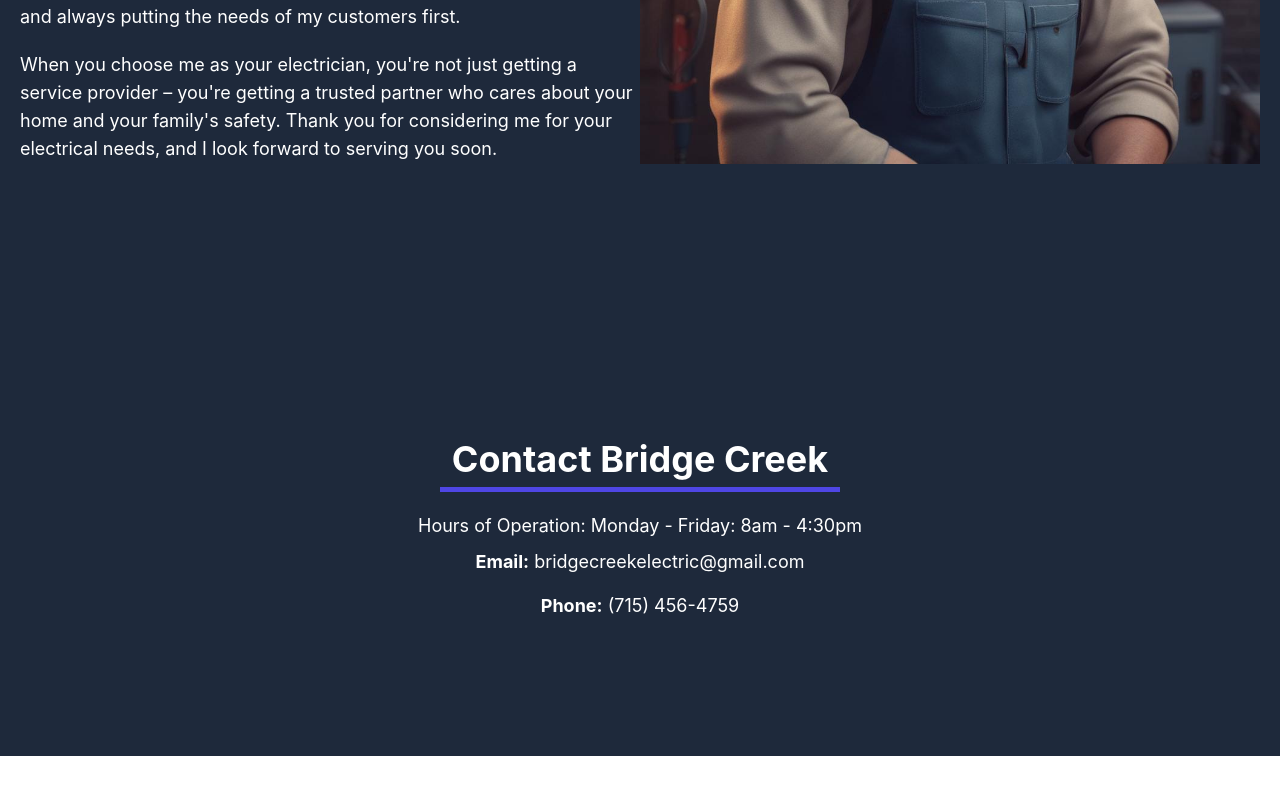
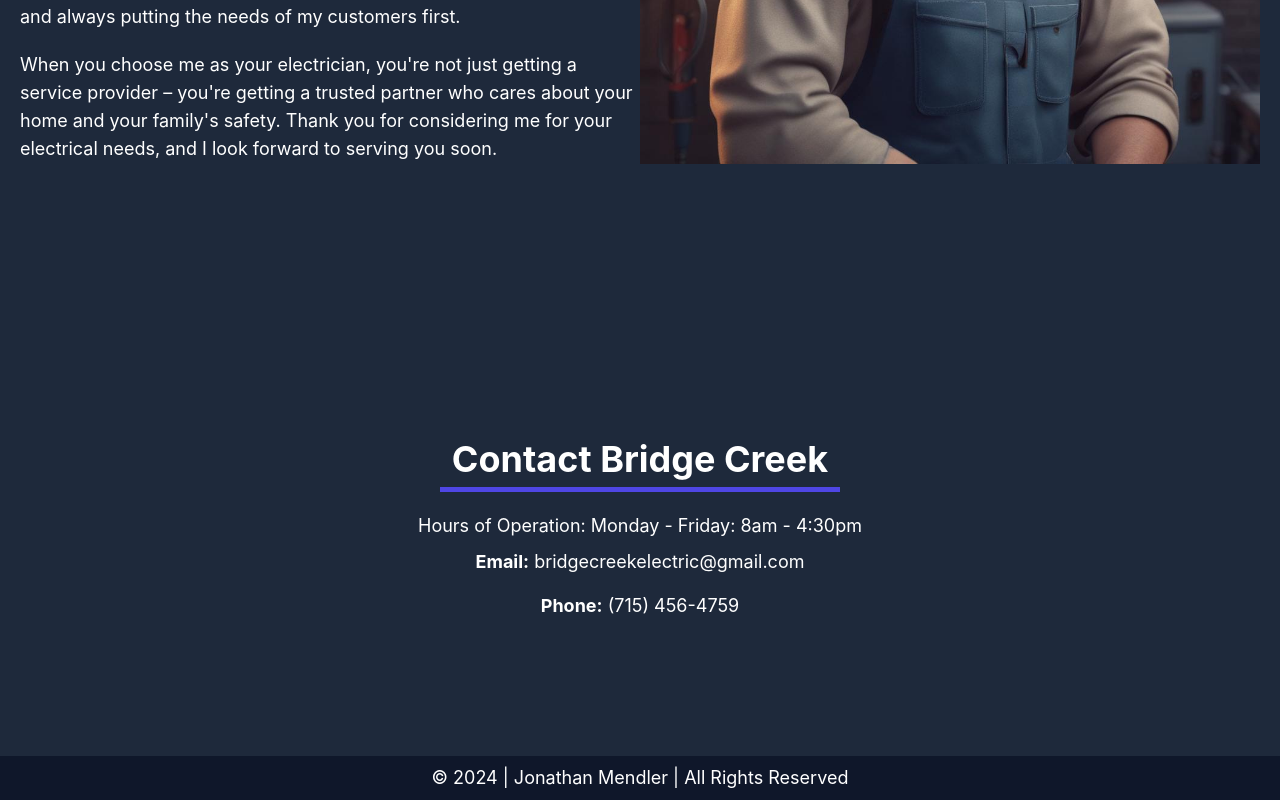
Before and after one commit to JonathanMendler/bridge_creek, a React (Vite) app: page / in a window 1280 px wide. Shown: the part 1207-2007 px from the top of the page. Before the commit the page ends 1963 px from the top, so only its background shows below. Built offline with nearby package versions, Linux system fonts and the light colour scheme.

Commit message:
Add Footer info

```diff
--- a/src/App.jsx
+++ b/src/App.jsx
@@ -5,7 +5,7 @@ import About from "./components/About";
 // import Service from "./components/Service";
 // import Testimonial from "./components/Testimonial";
 import Contact from "./components/Contact";
-// import Footer from "./components/Footer";
+import Footer from "./components/Footer";
 
 function App() {
   return (
@@ -16,7 +16,7 @@ function App() {
       {/* <Service /> */}
       {/* <Testimonial /> */}
       <Contact />
-      {/* <Footer /> */}
+      <Footer />
     </>
   );
 }
--- a/src/components/Footer.jsx
+++ b/src/components/Footer.jsx
@@ -0,0 +1,10 @@
+import React from "react";
+import { AiOutlineTwitter, AiOutlineYoutube, AiOutlineFacebook } from "react-icons/ai";
+
+const Footer = () => {
+  return (
+    <div className="py-2 text-center bg-primary text-white "> &copy; 2024 | Jonathan Mendler | All Rights Reserved</div>
+  );
+};
+
+export default Footer;
```
